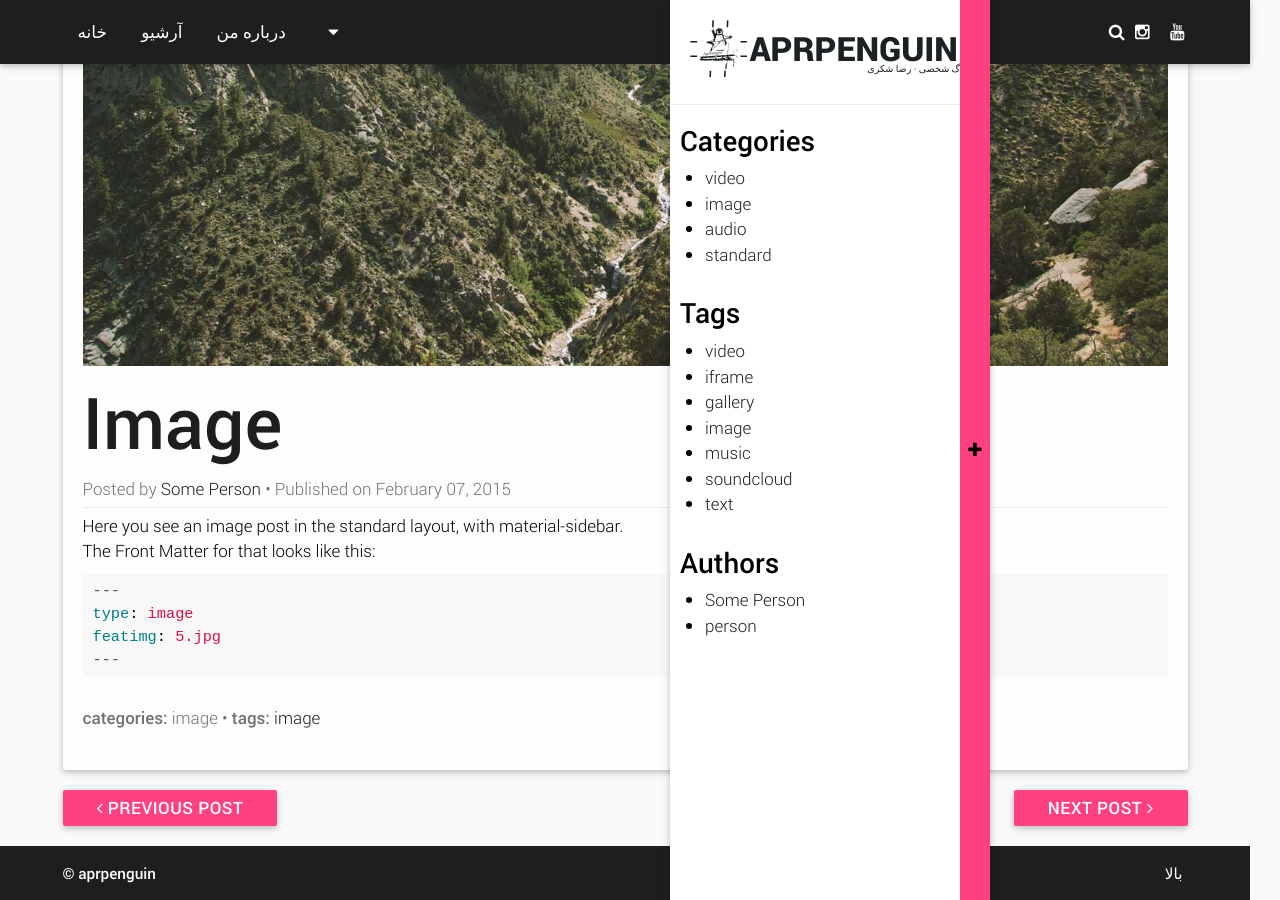
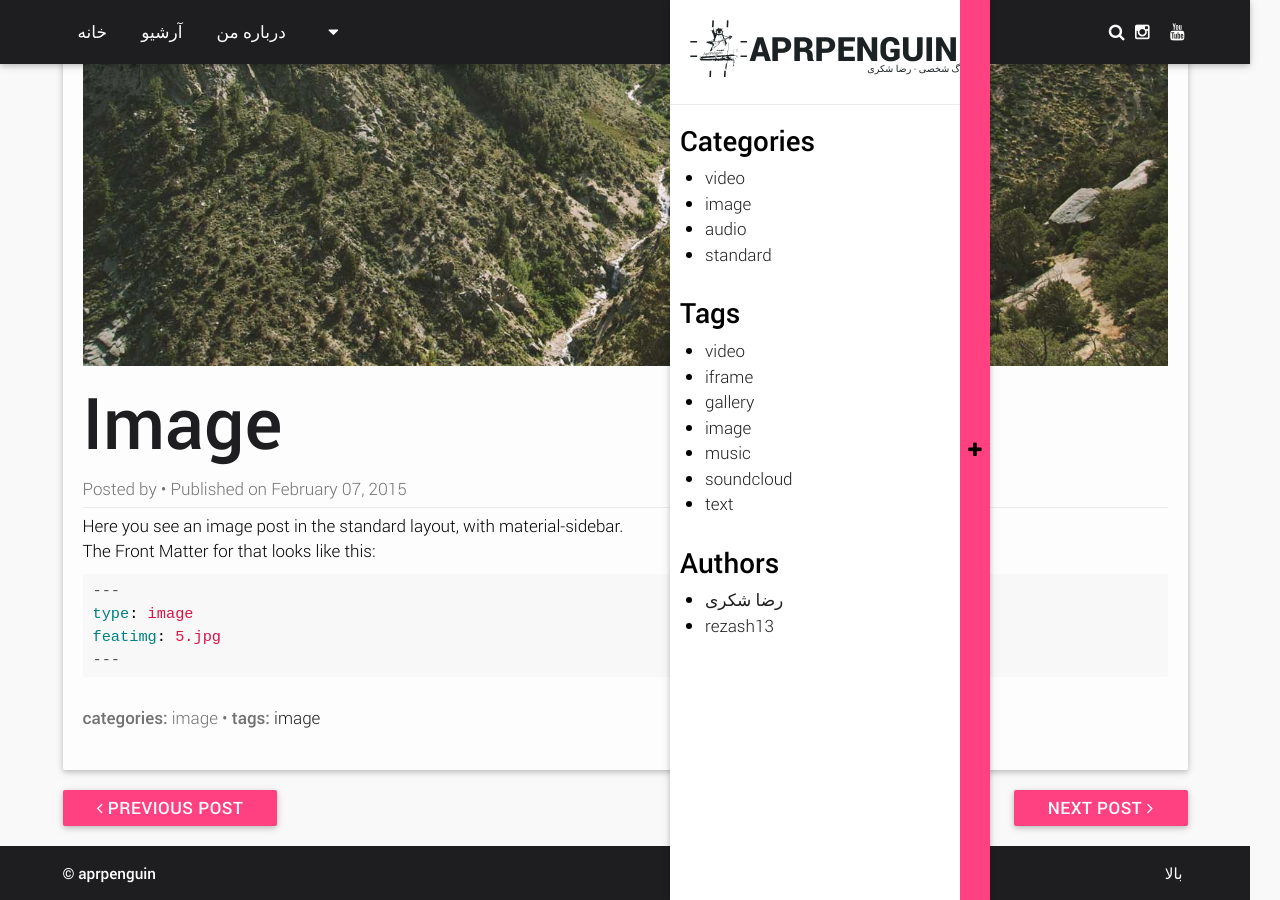
Before and after one commit to RezaSh13/blog, a Jekyll site: the page built from _posts/2015-02-07-img.md, in a window 1280 px wide and 900 px high, scrolled down 489 px. Built offline with Jekyll 4.4.1, drawn with Linux system fonts in a browser that asks for light colours; some web fonts are replaced.

Commit message:
change the id

```diff
--- a/_data/authors.yml
+++ b/_data/authors.yml
@@ -10,15 +10,15 @@
 #   email: someone@something.com //--> optional
 
 -
-  id: someone
-  name: Some Person
+  id: rezash13
+  name: رضا شکری
   avatar: /profile-pic.jpg
   bio: this is some more information about the author.
-  facebook: https://www.facebook.com/someone
-  twitter: https://twitter.com/someone
-  instagram: http://instagram.com/someone
-  email: someone@something.com
+#  facebook: https://www.facebook.com/someone
+#  twitter: https://twitter.com/someone
+  instagram: http://instagram.com/gusvegus
+  email: rezash13@gmail.com.com
 -
-  id: person
+  id: rezash13
   avatar: /profile-pic.jpg
   bio: Lorem ipsum dolor sit amet, consectetur adipisicing elit. Id, quidem.
```
